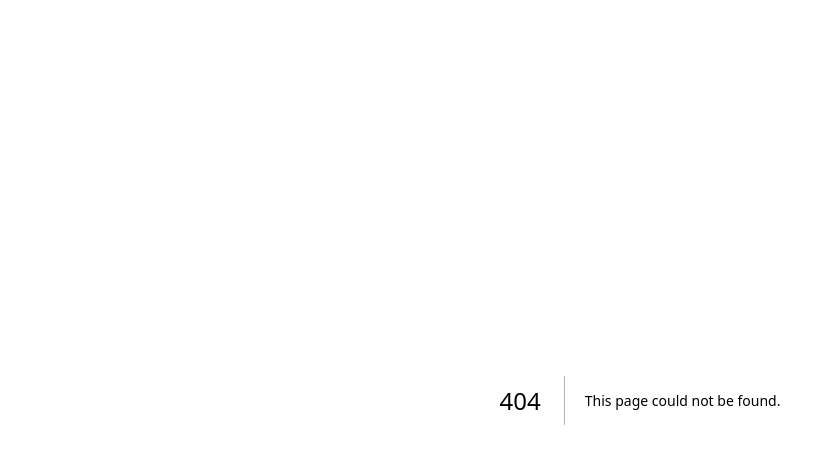
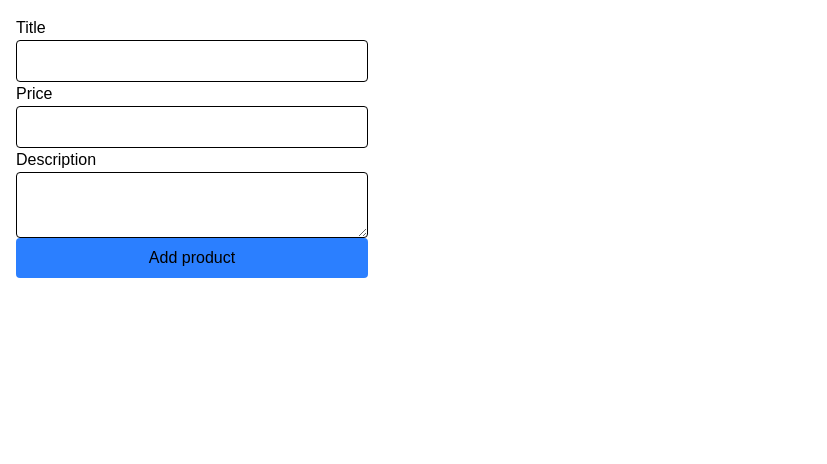
Before and after one commit to felicianpopa/nextjs, a Next.js app: page /products-db-create in a window 1280 px wide. Before the commit this address had no page. Shown: the top 464 px of the page, without its empty margins (0-827 px from the left). Built offline with nearby package versions, Linux system fonts and the light colour scheme; no server answers; the database is empty.

Commit message:
Form with server actions

```diff
--- /dev/null
+++ b/src/app/products-db-create/page.tsx
@@ -0,0 +1,47 @@
+import { addProduct } from "@/prisma-db";
+import { redirect } from "next/navigation";
+const AddProductPage = () => {
+  const createProduct = async (formData: FormData) => {
+    "use server";
+    const title = formData.get("title") as string;
+    const price = formData.get("price") as string;
+    const description = formData.get("description") as string;
+    await addProduct(title, parseInt(price), description);
+    redirect("/products-db");
+  };
+  return (
+    <form action={createProduct} className="p-4 space-y-4 max-w-96">
+      <label className="text-black">
+        Title
+        <input
+          type="text"
+          className="block w-full p-2 text-black border rounded"
+          name="title"
+        />
+      </label>
+      <label className="text-black">
+        Price
+        <input
+          type="number"
+          className="block w-full p-2 text-black border rounded"
+          name="price"
+        />
+      </label>
+      <label className="text-black">
+        Description
+        <textarea
+          className="block w-full p-2 text-black border rounded"
+          name="description"
+        />
+      </label>
+      <button
+        type="submit"
+        className="block w-full p-2 text-black bg-blue-500 rounded disabled:bg-gray-500"
+      >
+        Add product
+      </button>
+    </form>
+  );
+};
+
+export default AddProductPage;
```
